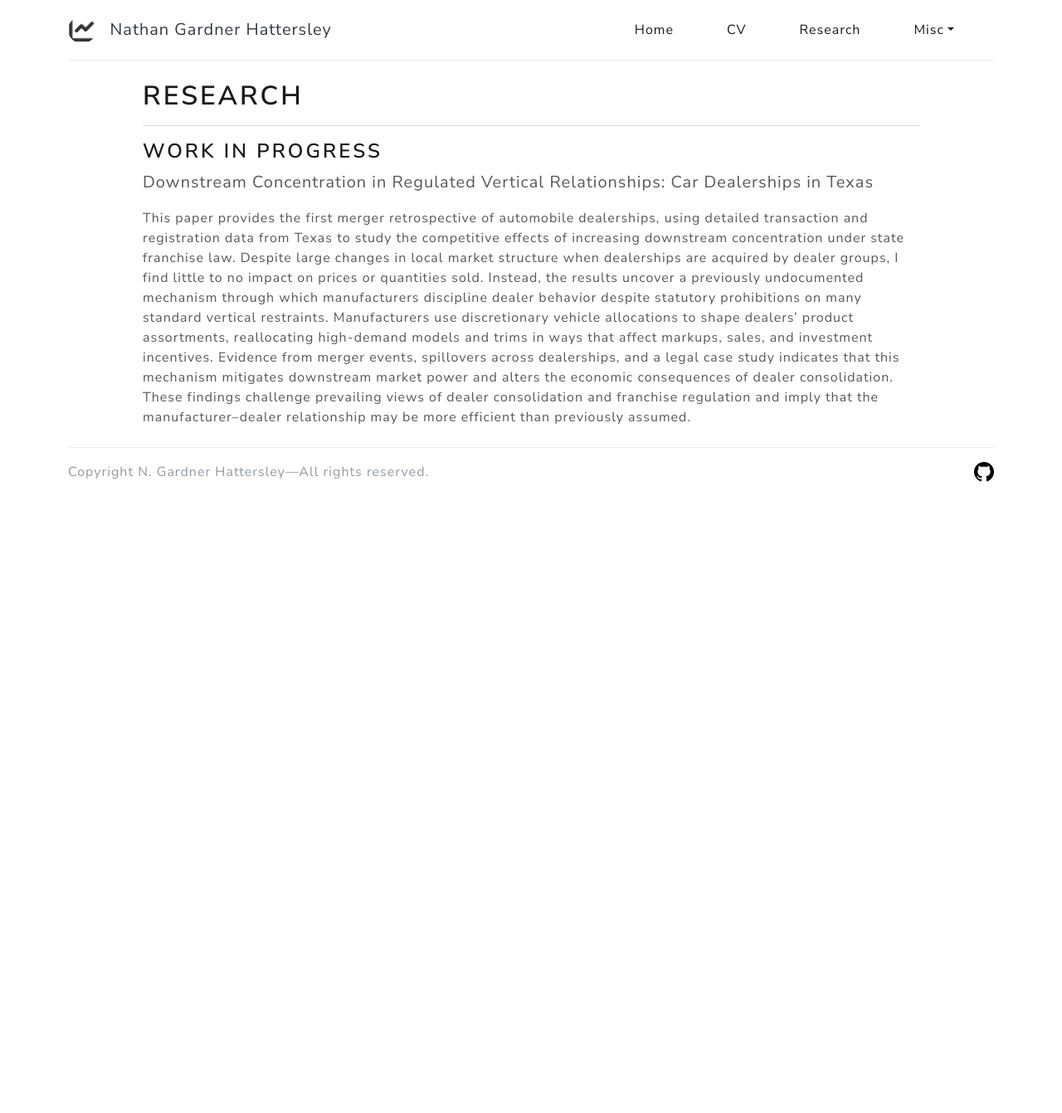
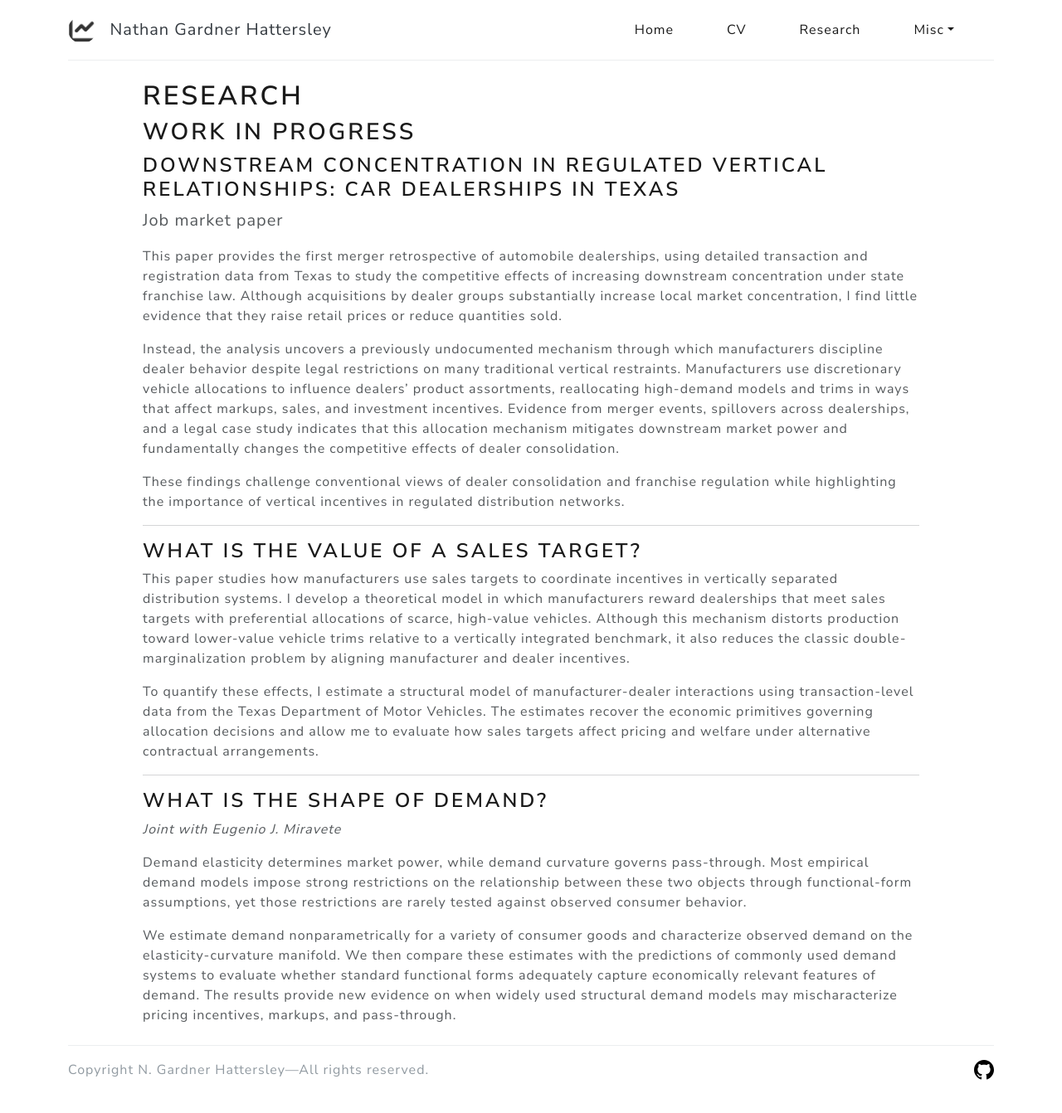
Before and after one commit to nateybear/nateybear.github.io, a Jekyll site: the page built from research.md, in a window 1280 px wide. Shown: the whole page at 83% size. Built offline with Jekyll 4.4.1, drawn with Linux system fonts in a browser that asks for light colours; nearby versions of some CDN libraries; our own code applies the rules of GitHub Pages for plain Markdown files; before the commit the page ends 900 px from its top, so only the background shows below that.

Commit message:
update research

```diff
--- a/research.md
+++ b/research.md
@@ -2,10 +2,31 @@
 title: Research
 ---
 
+## Work in Progress
+
+### Downstream Concentration in Regulated Vertical Relationships: Car Dealerships in Texas
+
+<span class="lead">Job market paper</span>
+
+This paper provides the first merger retrospective of automobile dealerships, using detailed transaction and registration data from Texas to study the competitive effects of increasing downstream concentration under state franchise law. Although acquisitions by dealer groups substantially increase local market concentration, I find little evidence that they raise retail prices or reduce quantities sold.
+
+Instead, the analysis uncovers a previously undocumented mechanism through which manufacturers discipline dealer behavior despite legal restrictions on many traditional vertical restraints. Manufacturers use discretionary vehicle allocations to influence dealers' product assortments, reallocating high-demand models and trims in ways that affect markups, sales, and investment incentives. Evidence from merger events, spillovers across dealerships, and a legal case study indicates that this allocation mechanism mitigates downstream market power and fundamentally changes the competitive effects of dealer consolidation.
+
+These findings challenge conventional views of dealer consolidation and franchise regulation while highlighting the importance of vertical incentives in regulated distribution networks.
+
 ---
 
-### Work in Progress
+### What Is the Value of a Sales Target?
 
-<span class="lead">Downstream Concentration in Regulated Vertical Relationships: Car Dealerships in Texas</span>
+This paper studies how manufacturers use sales targets to coordinate incentives in vertically separated distribution systems. I develop a theoretical model in which manufacturers reward dealerships that meet sales targets with preferential allocations of scarce, high-value vehicles. Although this mechanism distorts production toward lower-value vehicle trims relative to a vertically integrated benchmark, it also reduces the classic double-marginalization problem by aligning manufacturer and dealer incentives.
 
-This paper provides the first merger retrospective of automobile dealerships, using detailed transaction and registration data from Texas to study the competitive effects of increasing downstream concentration under state franchise law. Despite large changes in local market structure when dealerships are acquired by dealer groups, I find little to no impact on prices or quantities sold. Instead, the results uncover a previously undocumented mechanism through which manufacturers discipline dealer behavior despite statutory prohibitions on many standard vertical restraints. Manufacturers use discretionary vehicle allocations to shape dealers’ product assortments, reallocating high-demand models and trims in ways that affect markups, sales, and investment incentives. Evidence from merger events, spillovers across dealerships, and a legal case study indicates that this mechanism mitigates downstream market power and alters the economic consequences of dealer consolidation. These findings challenge prevailing views of dealer consolidation and franchise regulation and imply that the manufacturer–dealer relationship may be more efficient than previously assumed.
+To quantify these effects, I estimate a structural model of manufacturer-dealer interactions using transaction-level data from the Texas Department of Motor Vehicles. The estimates recover the economic primitives governing allocation decisions and allow me to evaluate how sales targets affect pricing and welfare under alternative contractual arrangements.
+
+---
+
+### What Is the Shape of Demand?
+*Joint with Eugenio J. Miravete*
+
+Demand elasticity determines market power, while demand curvature governs pass-through. Most empirical demand models impose strong restrictions on the relationship between these two objects through functional-form assumptions, yet those restrictions are rarely tested against observed consumer behavior.
+
+We estimate demand nonparametrically for a variety of consumer goods and characterize observed demand on the elasticity-curvature manifold. We then compare these estimates with the predictions of commonly used demand systems to evaluate whether standard functional forms adequately capture economically relevant features of demand. The results provide new evidence on when widely used structural demand models may mischaracterize pricing incentives, markups, and pass-through.
```
